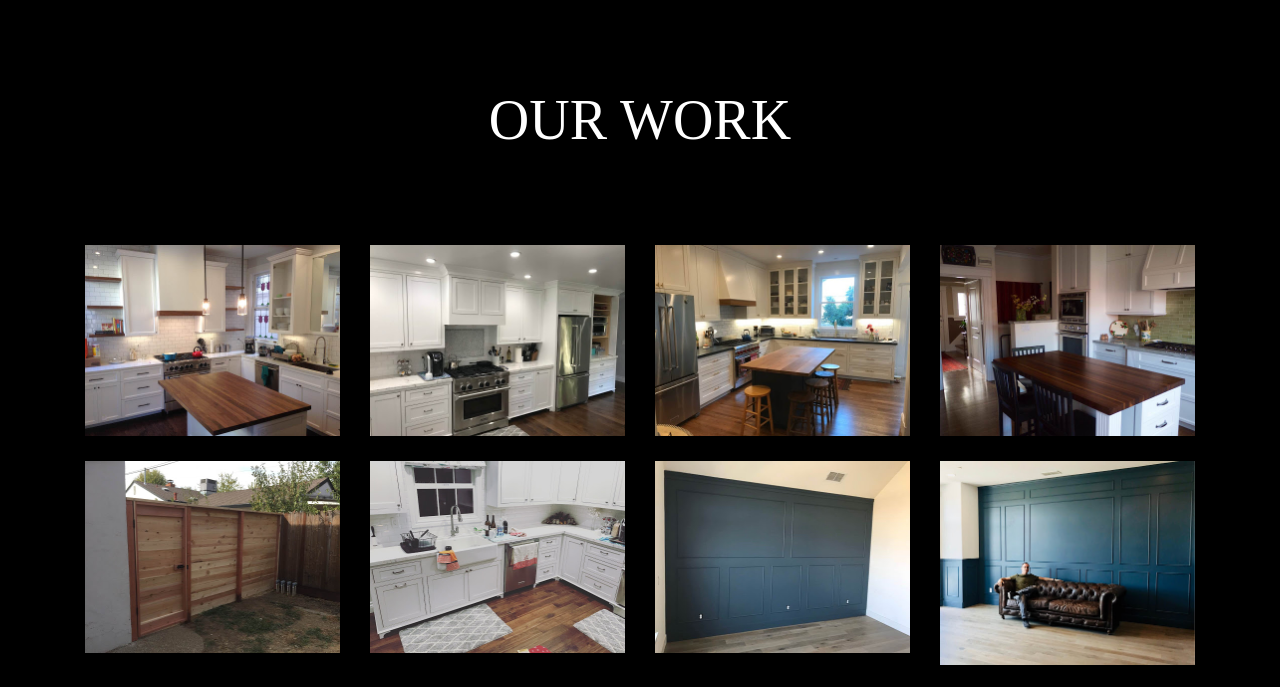
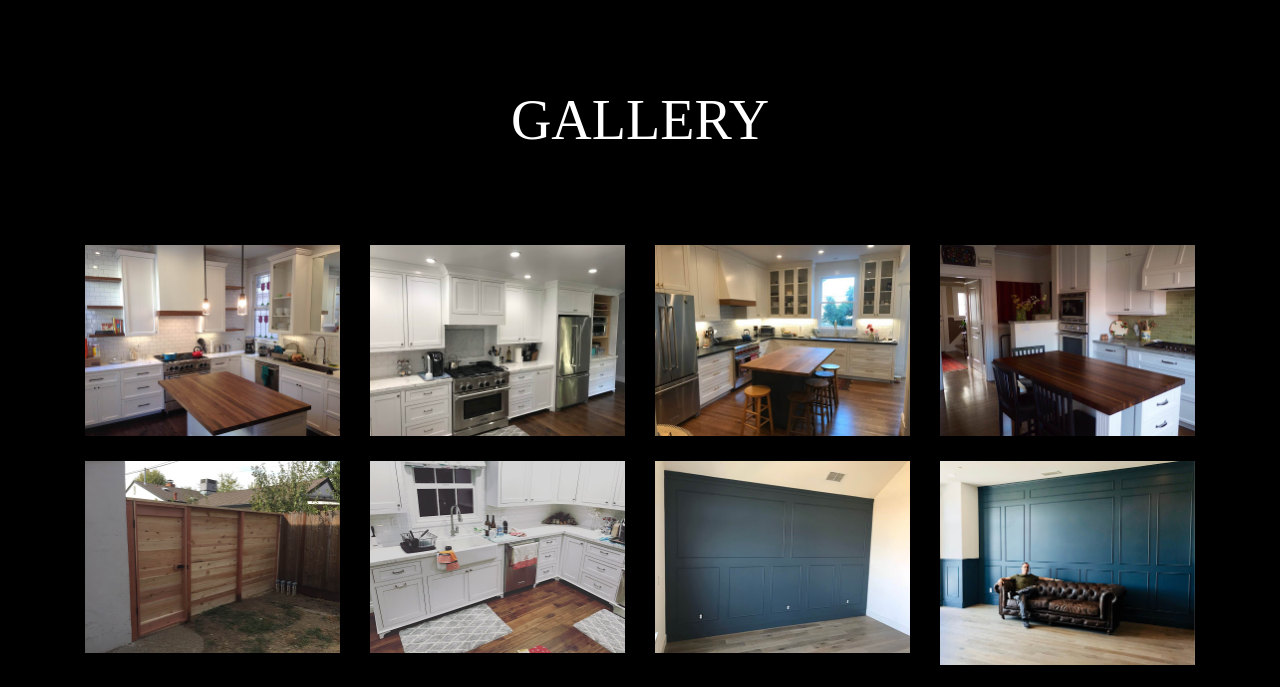
Before and after one commit to kwoulfe/RyleRenovation, a plain HTML site: page projects.html in a window 1280 px wide. Shown: the part 96-783 px from the top of the page. Drawn offline with nearby package versions, Linux system fonts and the light colour scheme; a web font is replaced by a local one.

Commit message:
Thanks Page

```diff
--- a/projects.html
+++ b/projects.html
@@ -87,7 +87,7 @@
     <div class="jumbotron vertical-center jumbotron-fluid" id="jumbotron-about" style="background-color:black">
         <div class="container">
             <br>
-            <h1 class="display-4" style="color:white">OUR WORK</h1>
+            <h1 class="display-4" style="color:white">GALLERY</h1>
             <br>
         </div>
     </div>
```
